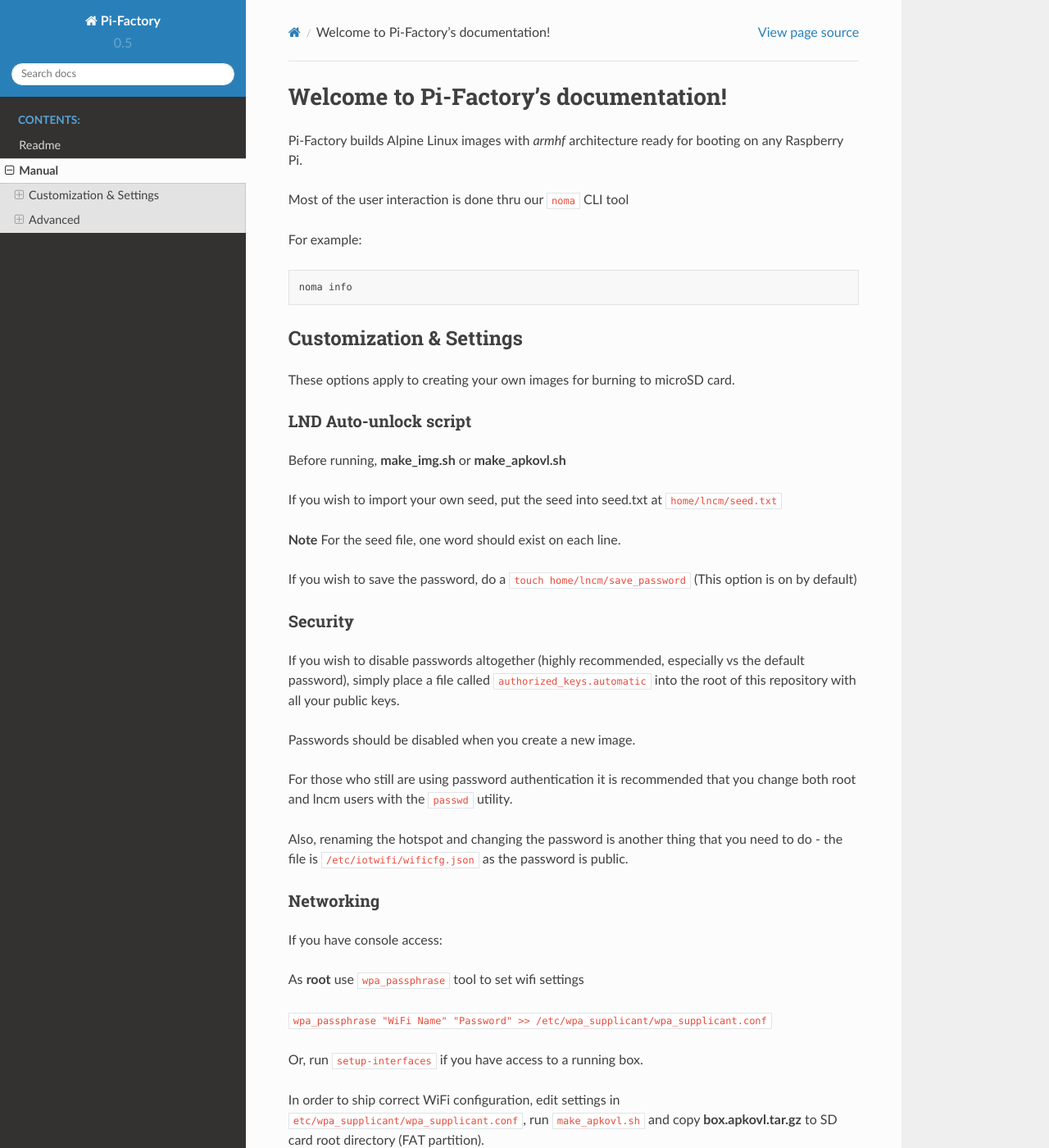
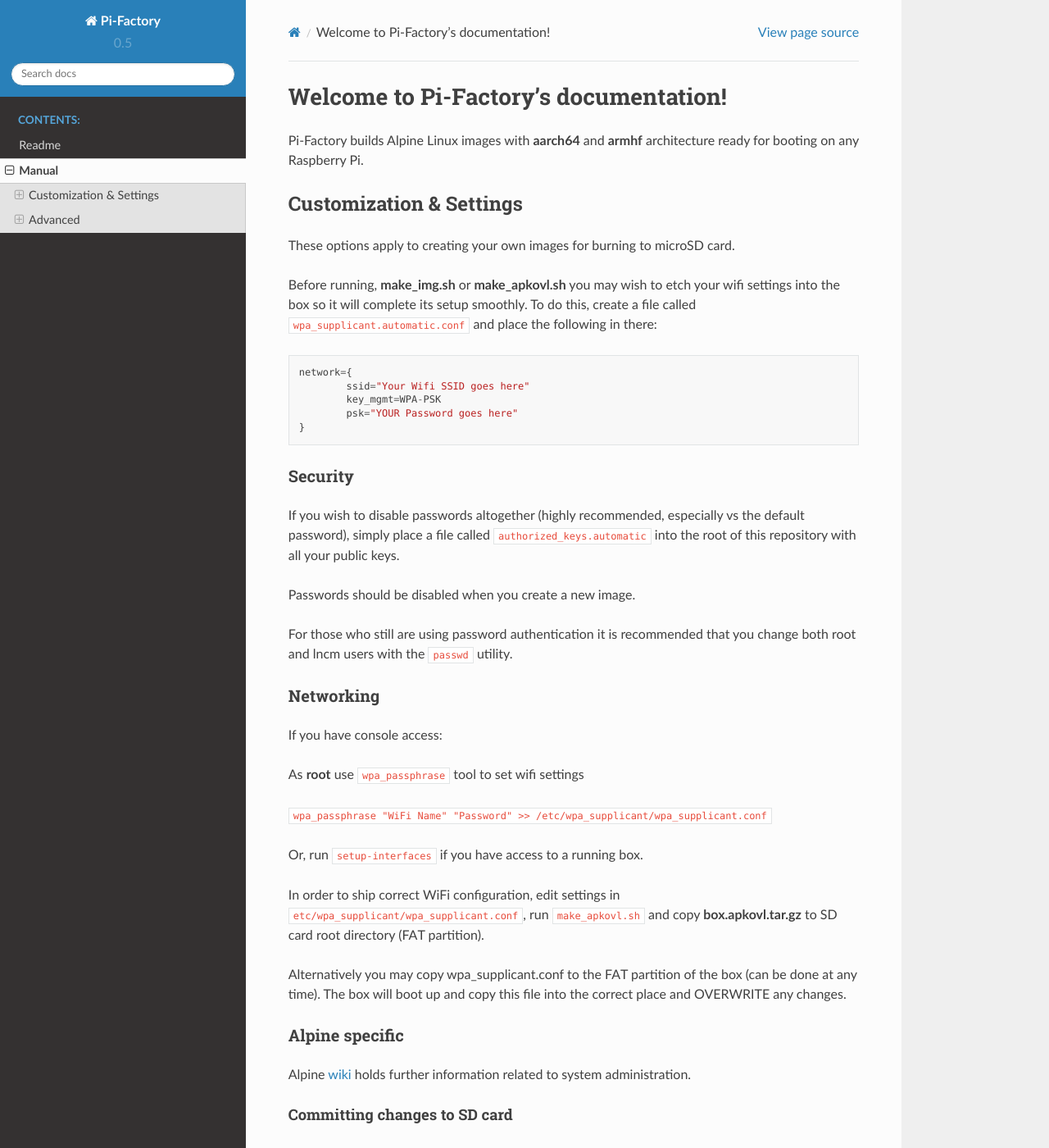
Before and after one commit to lncm/pi-factory, a Sphinx documentation site: the page built from docs/MANUAL.md, in a window 1280 px wide and 1400 px high. Shown: the whole window at 82% size. Built offline with Sphinx 7.4.7 and the Read the Docs theme 2.0.0, drawn with Linux system fonts in a browser that asks for light colours; some of the changed text lies outside the part shown.

Commit message:
Update manual

````diff
--- a/docs/MANUAL.md
+++ b/docs/MANUAL.md
@@ -1,27 +1,22 @@
 Welcome to Pi-Factory's documentation!
 ======================================
 
-Pi-Factory builds Alpine Linux images with *armhf* architecture ready for booting on any Raspberry Pi.
-
-Most of the user interaction is done thru our `noma` CLI tool
-
-For example:
-
-    noma info
+Pi-Factory builds Alpine Linux images with **aarch64** and **armhf** architecture ready for booting on any Raspberry Pi.
 
 ## Customization & Settings
 
 These options apply to creating your own images for burning to microSD card.
 
-#### LND Auto-unlock script
+Before running, **make_img.sh** or **make_apkovl.sh** you may wish to etch your wifi settings into the box so it will complete its setup smoothly. To do this, create a file called ```wpa_supplicant.automatic.conf``` and place the following in there:
 
-Before running, **make_img.sh** or **make_apkovl.sh**
+```
+network={
+	ssid="Your Wifi SSID goes here"
+	key_mgmt=WPA-PSK
+	psk="YOUR Password goes here"
+}
+```
 
-If you wish to import your own seed, put the seed into seed.txt at ```home/lncm/seed.txt```
-
-**Note** For the seed file, one word should exist on each line.
-
-If you wish to save the password, do a ```touch home/lncm/save_password``` (This option is on by default)
 
 #### Security
 
@@ -30,8 +25,6 @@
 Passwords should be disabled when you create a new image.
 
 For those who still are using password authentication it is recommended that you change both root and lncm users with the ```passwd``` utility.
-
-Also, renaming the hotspot and changing the password is another thing that you need to do - the file is  ```/etc/iotwifi/wificfg.json``` as the password is public.
 
 #### Networking
 
@@ -45,15 +38,8 @@
 
 In order to ship correct WiFi configuration, edit settings in `etc/wpa_supplicant/wpa_supplicant.conf`, run `make_apkovl.sh` and copy **box.apkovl.tar.gz** to SD card root directory (FAT partition).
 
-##### IotWiFi Configuration
+Alternatively you may copy wpa_supplicant.conf to the FAT partition of the box (can be done at any time). The box will boot up and copy this file into the correct place and OVERWRITE any changes.
 
-After connecting to _"LNCM-Box"_ WiFi on your computer you can tell the box to connect to your own home WiFi network by issuing the following command:
-
-```bash
-curl -w "\n" -d '{"ssid":"YOUR-SSID-NAME", "psk":"YOUR-PASSWORD"}' \
-    -H "Content-Type: application/json" \
-    -X POST http://192.168.27.1:8080/connect
-```
 ### Alpine specific
 
 Alpine [wiki](https://wiki.alpinelinux.org/) holds further information related to system administration.
@@ -70,6 +56,8 @@
 
 **Note:** By default `lbu commit` only applies to *some* directories.
 
+After setup is fully complete, the system will be a full persistant system
+
 #### Package management
 
 - `apk update` Update repositories
@@ -99,10 +83,11 @@
 
 There are various configuration tools included to help you customize to your needs:
 
-- `setup-hostname`
-- `setup-timezone`
+- `setup-hostname` (change the hostname)
+- `setup-timezone` (change the timezone)
 - `setup-keymap`
-- `setup-dns`
+- `setup-dns` (change the DNS)
+- `setup-alpine` (Go through ALL the setup scripts. Useful if you choose to setup networking manually)
 
 ## Advanced
 
````
Also changed, not shown: other parts of docs/MANUAL.md (+0 -4 lines).
